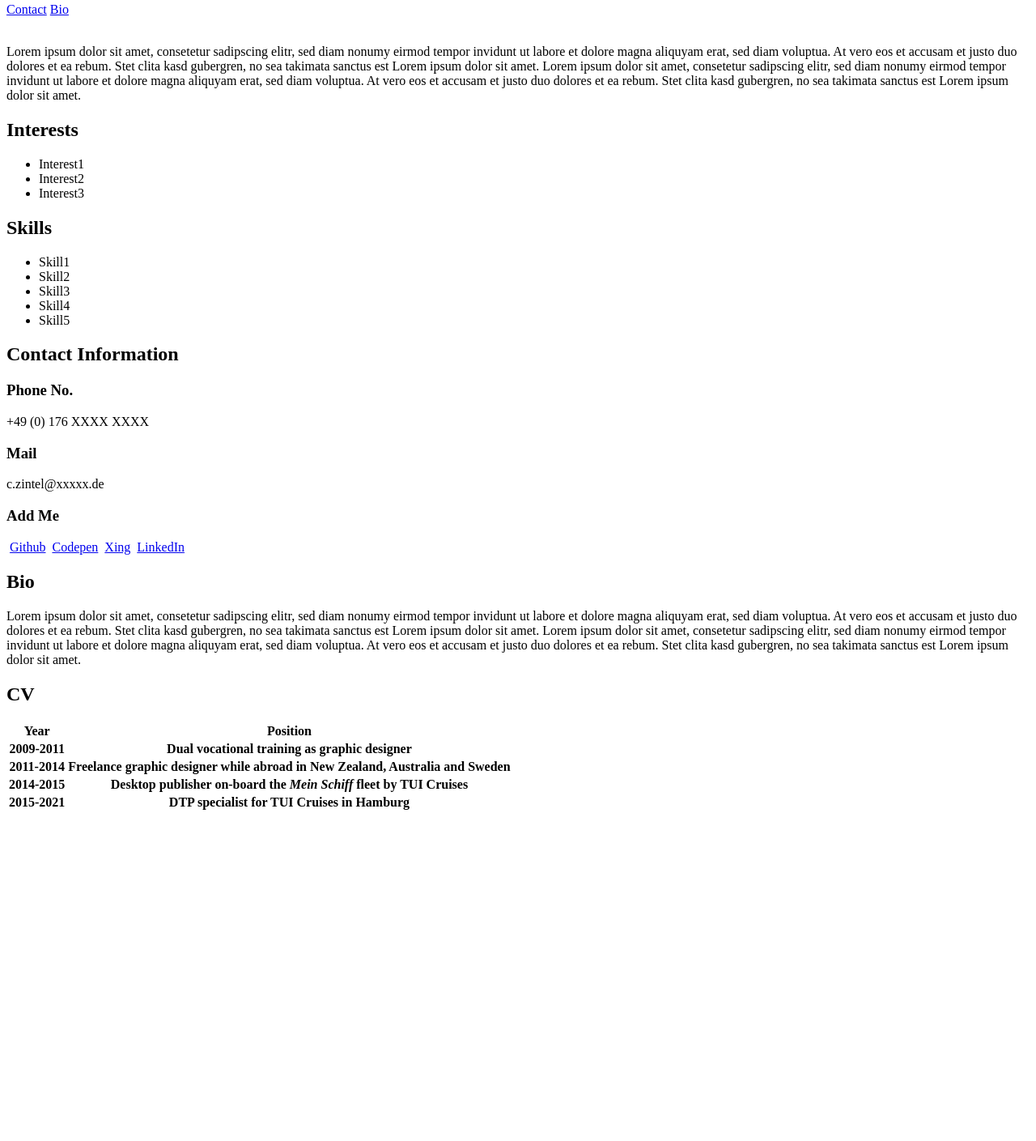
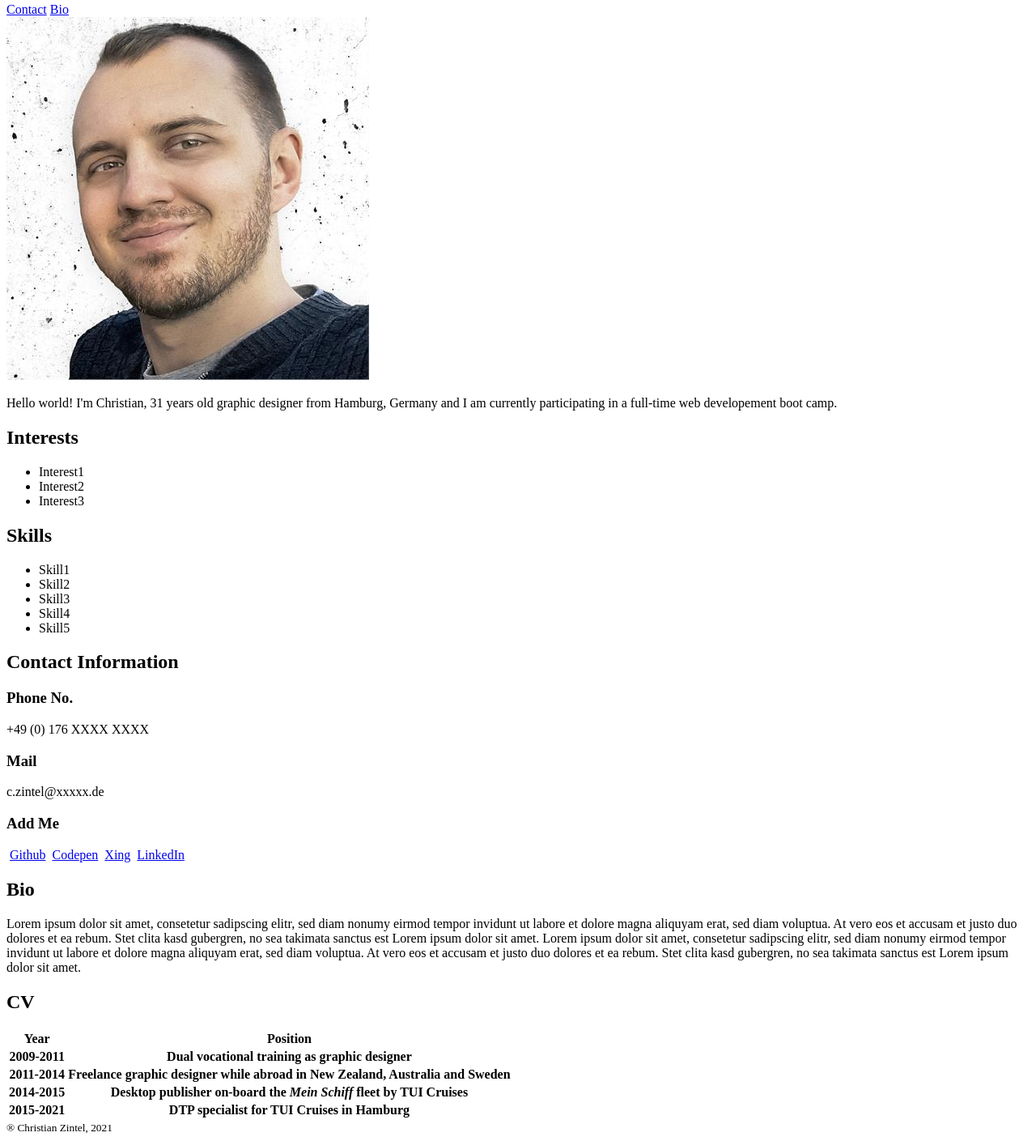
Before and after one commit to czintel/personal-website-test, a plain HTML site: page index.html in a window 1280 px wide. Shown: the part 77-1486 px from the top of the page at 81% size. Before the commit the page ends 1088 px from the top, so only its background shows below. Drawn offline with Linux system fonts and the light colour scheme.

Commit message:
Add picture of me and info

```diff
--- a/index.html
+++ b/index.html
@@ -16,8 +16,8 @@
     </header>
     <main>
         <section>
-            <img src="" alt="">
-            <p>Lorem ipsum dolor sit amet, consetetur sadipscing elitr, sed diam nonumy eirmod tempor invidunt ut labore et dolore magna aliquyam erat, sed diam voluptua. At vero eos et accusam et justo duo dolores et ea rebum. Stet clita kasd gubergren, no sea takimata sanctus est Lorem ipsum dolor sit amet. Lorem ipsum dolor sit amet, consetetur sadipscing elitr, sed diam nonumy eirmod tempor invidunt ut labore et dolore magna aliquyam erat, sed diam voluptua. At vero eos et accusam et justo duo dolores et ea rebum. Stet clita kasd gubergren, no sea takimata sanctus est Lorem ipsum dolor sit amet.</p>
+            <img src="./images/ProfilePhoto.jpeg" alt="Photo of Christian Zintel">
+            <p>Hello world! I'm Christian, 31 years old graphic designer from Hamburg, Germany and I am currently participating in a full-time web developement boot camp.</p>
         </section>
         <section>
             <h2>Interests</h2>
@@ -50,11 +50,10 @@
                 <a href="https://www.xing.com/profile/Christian_Zintel2/cv">Xing</a>
                 <img src="" alt="">
                 <a href="https://www.linkedin.com/in/christian-zintel-0081b0206">LinkedIn</a>
+            </section>
             <section>
                 <h2>Bio</h2>
                 <p>Lorem ipsum dolor sit amet, consetetur sadipscing elitr, sed diam nonumy eirmod tempor invidunt ut labore et dolore magna aliquyam erat, sed diam voluptua. At vero eos et accusam et justo duo dolores et ea rebum. Stet clita kasd gubergren, no sea takimata sanctus est Lorem ipsum dolor sit amet. Lorem ipsum dolor sit amet, consetetur sadipscing elitr, sed diam nonumy eirmod tempor invidunt ut labore et dolore magna aliquyam erat, sed diam voluptua. At vero eos et accusam et justo duo dolores et ea rebum. Stet clita kasd gubergren, no sea takimata sanctus est Lorem ipsum dolor sit amet.</p>
-            </section>
-            <section>
                 <h2>CV</h2>
                 <table>
                     <tr>
@@ -79,7 +78,9 @@
                     </tr>
                 </table>
             </section>
-        </section>
     </main>
+    <footer>
+        <small>® Christian Zintel, 2021 </small>
+    </footer>
 </body>
 </html>
```
Also changed, not shown: images/ProfilePhoto.jpeg (added).
